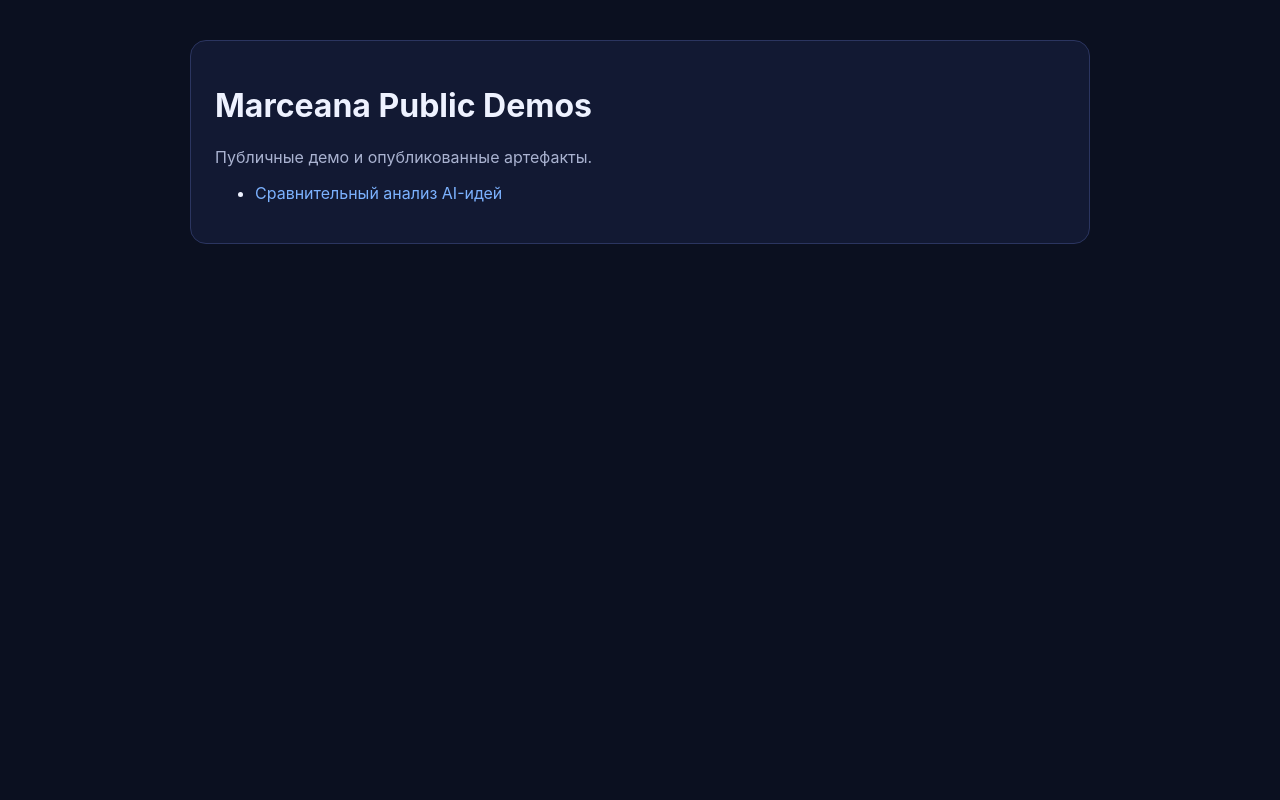
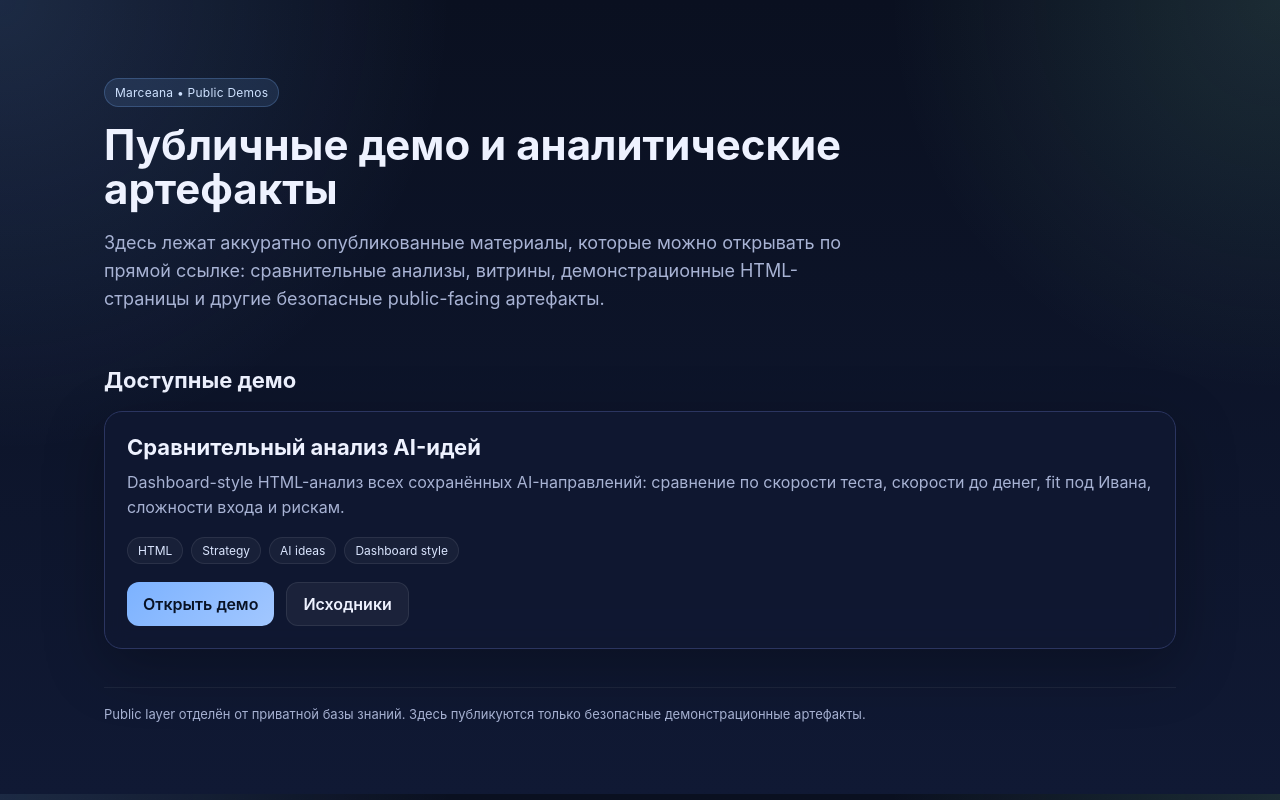
Before and after one commit to marceana-lda/public-demos, a plain HTML site: page index.html in a window 1280 px wide. Drawn offline with Linux system fonts and the light colour scheme.

Commit message:
Polish public demos landing page

```diff
--- a/index.html
+++ b/index.html
@@ -5,22 +5,164 @@
   <meta name="viewport" content="width=device-width, initial-scale=1.0" />
   <title>Marceana Public Demos</title>
   <style>
-    body { font-family: Inter, system-ui, sans-serif; background:#0b1020; color:#eef2ff; margin:0; padding:40px 20px; }
-    .wrap { max-width:900px; margin:0 auto; }
-    .card { background:#121933; border:1px solid #2b3560; border-radius:16px; padding:24px; }
-    a { color:#7cb2ff; text-decoration:none; }
-    a:hover { text-decoration:underline; }
-    .muted { color:#aab3d1; }
+    :root {
+      --bg: #0a1020;
+      --bg2: #101934;
+      --panel: rgba(17, 24, 50, 0.88);
+      --line: #2b3560;
+      --text: #eef2ff;
+      --muted: #a8b3d4;
+      --accent: #7cb2ff;
+      --accent2: #97f0c3;
+      --shadow: 0 18px 60px rgba(0, 0, 0, 0.28);
+    }
+    * { box-sizing: border-box; }
+    body {
+      margin: 0;
+      font-family: Inter, system-ui, -apple-system, Segoe UI, Roboto, sans-serif;
+      color: var(--text);
+      background:
+        radial-gradient(circle at top left, rgba(124,178,255,.16), transparent 30%),
+        radial-gradient(circle at top right, rgba(151,240,195,.12), transparent 26%),
+        linear-gradient(180deg, var(--bg) 0%, var(--bg2) 100%);
+    }
+    .wrap { max-width: 1120px; margin: 0 auto; padding: 44px 24px 72px; }
+    .hero {
+      padding: 34px 0 26px;
+    }
+    .eyebrow {
+      display: inline-block;
+      padding: 6px 10px;
+      font-size: 12px;
+      border-radius: 999px;
+      background: rgba(124,178,255,0.12);
+      color: #cfe2ff;
+      border: 1px solid rgba(124,178,255,0.24);
+      margin-bottom: 16px;
+      letter-spacing: .02em;
+    }
+    h1 {
+      margin: 0;
+      font-size: 42px;
+      line-height: 1.05;
+      max-width: 760px;
+    }
+    .lead {
+      margin: 18px 0 0;
+      max-width: 760px;
+      color: var(--muted);
+      font-size: 18px;
+      line-height: 1.55;
+    }
+    .section-title {
+      margin: 28px 0 14px;
+      font-size: 22px;
+    }
+    .grid {
+      display: grid;
+      grid-template-columns: repeat(auto-fit, minmax(300px, 1fr));
+      gap: 18px;
+      margin-top: 18px;
+    }
+    .card {
+      background: var(--panel);
+      border: 1px solid var(--line);
+      border-radius: 18px;
+      padding: 22px;
+      box-shadow: var(--shadow);
+      backdrop-filter: blur(10px);
+    }
+    .card h2 {
+      margin: 0 0 10px;
+      font-size: 22px;
+    }
+    .card p {
+      margin: 0 0 18px;
+      color: var(--muted);
+      line-height: 1.55;
+    }
+    .chips {
+      display: flex;
+      flex-wrap: wrap;
+      gap: 8px;
+      margin: 0 0 18px;
+    }
+    .chip {
+      font-size: 12px;
+      padding: 5px 10px;
+      border-radius: 999px;
+      border: 1px solid rgba(255,255,255,0.08);
+      background: rgba(255,255,255,0.04);
+      color: #dbe6ff;
+    }
+    .actions {
+      display: flex;
+      flex-wrap: wrap;
+      gap: 12px;
+    }
+    .btn {
+      display: inline-flex;
+      align-items: center;
+      justify-content: center;
+      gap: 8px;
+      padding: 11px 16px;
+      border-radius: 12px;
+      text-decoration: none;
+      font-weight: 600;
+      transition: transform .14s ease, opacity .14s ease, background .14s ease;
+    }
+    .btn:hover { transform: translateY(-1px); }
+    .btn-primary {
+      color: #081225;
+      background: linear-gradient(135deg, var(--accent), #a2c7ff);
+    }
+    .btn-secondary {
+      color: var(--text);
+      background: rgba(255,255,255,0.05);
+      border: 1px solid rgba(255,255,255,0.08);
+    }
+    .footer {
+      margin-top: 38px;
+      color: var(--muted);
+      font-size: 13px;
+      border-top: 1px solid rgba(255,255,255,0.06);
+      padding-top: 18px;
+    }
+    @media (max-width: 720px) {
+      .wrap { padding: 28px 18px 56px; }
+      h1 { font-size: 32px; }
+      .lead { font-size: 16px; }
+    }
   </style>
 </head>
 <body>
   <div class="wrap">
-    <div class="card">
-      <h1>Marceana Public Demos</h1>
-      <p class="muted">Публичные демо и опубликованные артефакты.</p>
-      <ul>
-        <li><a href="./ideas-comparison/">Сравнительный анализ AI-идей</a></li>
-      </ul>
+    <section class="hero">
+      <div class="eyebrow">Marceana • Public Demos</div>
+      <h1>Публичные демо и аналитические артефакты</h1>
+      <p class="lead">Здесь лежат аккуратно опубликованные материалы, которые можно открывать по прямой ссылке: сравнительные анализы, витрины, демонстрационные HTML-страницы и другие безопасные public-facing артефакты.</p>
+    </section>
+
+    <h2 class="section-title">Доступные демо</h2>
+    <div class="grid">
+      <article class="card">
+        <h2>Сравнительный анализ AI-идей</h2>
+        <p>Dashboard-style HTML-анализ всех сохранённых AI-направлений: сравнение по скорости теста, скорости до денег, fit под Ивана, сложности входа и рискам.</p>
+        <div class="chips">
+          <span class="chip">HTML</span>
+          <span class="chip">Strategy</span>
+          <span class="chip">AI ideas</span>
+          <span class="chip">Dashboard style</span>
+        </div>
+        <div class="actions">
+          <a class="btn btn-primary" href="./ideas-comparison/">Открыть демо</a>
+          <a class="btn btn-secondary" href="https://github.com/marceana-lda/public-demos/tree/main/ideas-comparison">Исходники</a>
+        </div>
+      </article>
+    </div>
+
+    <div class="footer">
+      Public layer отделён от приватной базы знаний. Здесь публикуются только безопасные демонстрационные артефакты.
     </div>
   </div>
 </body>
```
